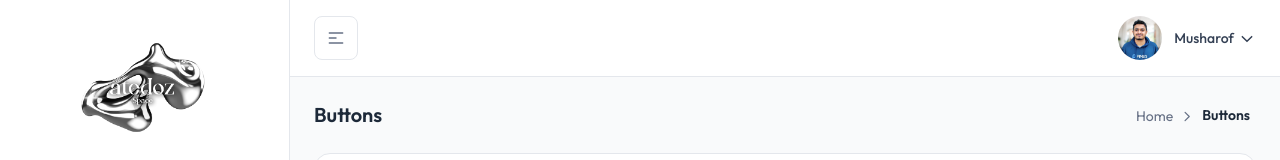
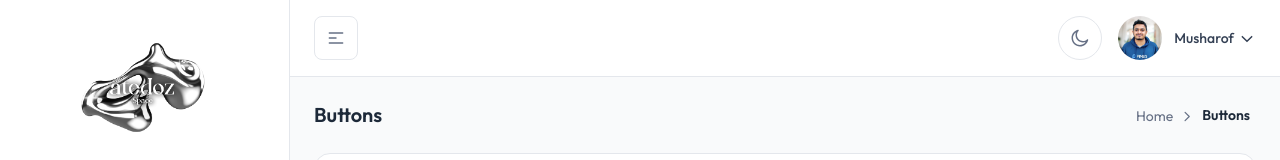
Before and after one commit to Foxvorism/atedoz-dashboard, a Next.js app: page /buttons in a window 1280 px wide. Shown: the top 160 px of the page. Built offline with nearby package versions, Linux system fonts and the light colour scheme.

Commit message:
feat: Enable change theme feature

```diff
--- a/src/layout/AppHeader.tsx
+++ b/src/layout/AppHeader.tsx
@@ -162,7 +162,7 @@ const AppHeader: React.FC = () => {
         >
           <div className="flex items-center gap-2 2xsm:gap-3">
             {/* <!-- Dark Mode Toggler --> */}
-            {/* <ThemeToggleButton /> */}
+            <ThemeToggleButton />
             {/* <!-- Dark Mode Toggler --> */}
 
            {/* <NotificationDropdown />  */}
```
